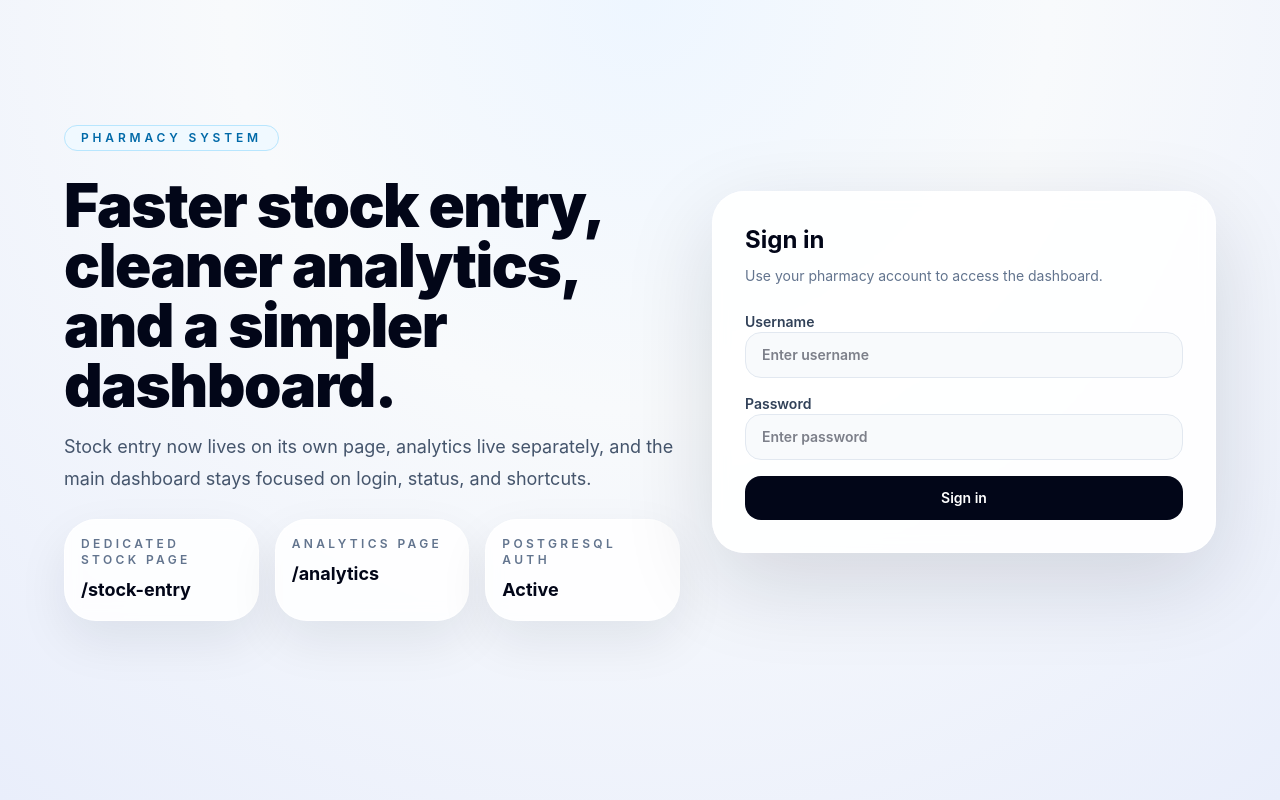
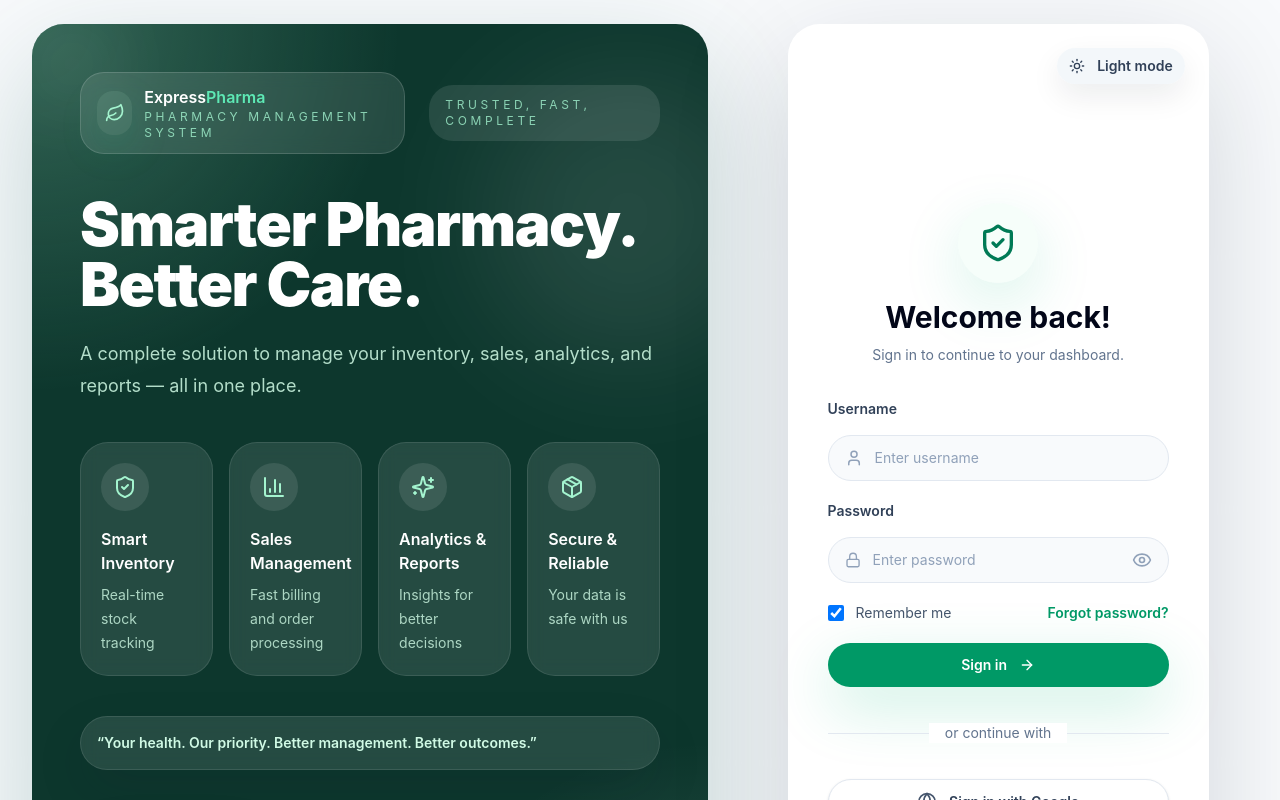
Before and after one commit to Talicho21/pharmaye, a Next.js app in the folder pharmacy-frontend/: page / in a window 1280 px wide. Shown: the top 800 px of the page. Built offline with nearby package versions, Linux system fonts and the light colour scheme.

Commit message:
final update

```diff
--- a/pharmacy-frontend/app/login/page.tsx
+++ b/pharmacy-frontend/app/login/page.tsx
@@ -43,6 +43,10 @@ type Toast = {
   tone: "success" | "error" | "info";
 };
 
+type LoginPageProps = {
+  onLoginSuccess?: (user: AuthUser, token: string) => void;
+};
+
 const featureCards = [
   {
     icon: <ShieldCheck className="h-6 w-6" />,
@@ -66,7 +70,7 @@ const featureCards = [
   },
 ];
 
-export default function LoginPage() {
+export default function LoginPage({ onLoginSuccess }: LoginPageProps) {
   const router = useRouter();
   const [username, setUsername] = useState("");
   const [password, setPassword] = useState("");
@@ -131,7 +135,13 @@ export default function LoginPage() {
         window.localStorage.setItem("rememberMe", "true");
       }
       setSessionCookie(data.token);
-      router.replace(nextPath);
+
+      // Notify parent component if callback provided, otherwise navigate
+      if (onLoginSuccess) {
+        onLoginSuccess(data.user, data.token);
+      } else {
+        router.replace(nextPath);
+      }
     } catch (error) {
       setToast({
         title: "Login failed",
--- a/pharmacy-frontend/app/page.tsx
+++ b/pharmacy-frontend/app/page.tsx
@@ -3,6 +3,7 @@
 import { useCallback, useEffect, useMemo, useState } from "react";
 import Link from "next/link";
 import { AppShell } from "@/app/components/AppShell";
+import LoginPage from "./login/page";
 import {
   MultiItemOrderCart,
   type CartItem,
@@ -146,6 +147,30 @@ export default function HomePage() {
 
   useEffect(() => {
     setMounted(true);
+    // Development-only helper: visit /?dev=1 to auto-bootstrap an admin session for quick UI testing.
+    try {
+      if (process.env.NODE_ENV === "development") {
+        const url = new URL(window.location.href);
+        const devFlag = url.searchParams.get("dev");
+        if (
+          (devFlag === "1" || devFlag === "admin") &&
+          !localStorage.getItem(SESSION_KEY)
+        ) {
+          const fake = {
+            token: "devtoken_local",
+            user: { id: 1, username: "devadmin", role: "admin" },
+          };
+          localStorage.setItem(SESSION_KEY, JSON.stringify(fake));
+          setSessionCookie(fake.token);
+          // remove the dev flag and reload once so navigation works normally
+          url.searchParams.delete("dev");
+          window.location.replace(url.toString());
+          return;
+        }
+      }
+    } catch (err) {
+      // ignore errors in dev helper
+    }
     const hydrateSession = async () => {
       try {
         const savedTheme = localStorage.getItem("pharmacy_theme_v1") as
@@ -469,101 +494,16 @@ export default function HomePage() {
   }
 
   if (!user) {
-    return (
-      <main className={pageClassName}>
-        <div className="mx-auto grid min-h-[85vh] max-w-6xl items-center gap-8 lg:grid-cols-[1.1fr_0.9fr]">
-          <section className="space-y-6">
-            <span className="inline-flex rounded-full border border-sky-200 bg-sky-50 px-4 py-1 text-xs font-semibold uppercase tracking-[0.32em] text-sky-700">
-              Pharmacy system
-            </span>
-            <div className="space-y-4">
-              <h1 className="max-w-2xl text-4xl font-black tracking-tight text-slate-950 sm:text-5xl lg:text-6xl">
-                Faster stock entry, cleaner analytics, and a simpler dashboard.
-              </h1>
-              <p className="max-w-2xl text-lg leading-8 text-slate-600">
-                Stock entry now lives on its own page, analytics live
-                separately, and the main dashboard stays focused on login,
-                status, and shortcuts.
-              </p>
-            </div>
-            <div className="grid gap-4 sm:grid-cols-3">
-              {[
-                { label: "Dedicated stock page", value: "/stock-entry" },
-                { label: "Analytics page", value: "/analytics" },
-                { label: "PostgreSQL auth", value: "Active" },
-              ].map((item) => (
-                <div
-                  key={item.label}
-                  className="rounded-4xl border border-white/80 bg-white/85 p-4 shadow-[0_20px_50px_rgba(15,23,42,0.08)] backdrop-blur"
-                >
-                  <div className="text-xs font-semibold uppercase tracking-[0.28em] text-slate-500">
-                    {item.label}
-                  </div>
-                  <div className="mt-2 text-lg font-bold text-slate-950">
-                    {item.value}
-                  </div>
-                </div>
-              ))}
-            </div>
-          </section>
-
-          <section className="rounded-4xl border border-white/80 bg-white/90 p-6 shadow-[0_30px_90px_rgba(15,23,42,0.14)] backdrop-blur sm:p-8">
-            <div className="mb-6 space-y-2">
-              <h2 className="text-2xl font-bold text-slate-950">Sign in</h2>
-              <p className="text-sm leading-6 text-slate-500">
-                Use your pharmacy account to access the dashboard.
-              </p>
-            </div>
-
-            <form className="space-y-4" onSubmit={handleLogin}>
-              <label className="block space-y-2 text-sm font-semibold text-slate-700">
-                <span>Username</span>
-                <input
-                  value={username}
-                  onChange={(event) => setUsername(event.target.value)}
-                  className="w-full rounded-2xl border border-slate-200 bg-slate-50 px-4 py-3 text-slate-950 outline-none transition focus:border-sky-400 focus:bg-white"
-                  placeholder="Enter username"
-                  autoComplete="username"
-                />
-              </label>
-              <label className="block space-y-2 text-sm font-semibold text-slate-700">
-                <span>Password</span>
-                <input
-                  value={password}
-                  onChange={(event) => setPassword(event.target.value)}
-                  type="password"
-                  className="w-full rounded-2xl border border-slate-200 bg-slate-50 px-4 py-3 text-slate-950 outline-none transition focus:border-sky-400 focus:bg-white"
-                  placeholder="Enter password"
-                  autoComplete="current-password"
-                />
-              </label>
-              <button
-                type="submit"
-                disabled={isLoggingIn}
-                className="inline-flex w-full items-center justify-center rounded-2xl bg-slate-950 px-5 py-3 text-sm font-semibold text-white transition hover:bg-slate-800 disabled:cursor-not-allowed disabled:opacity-60"
-              >
-                {isLoggingIn ? "Signing in..." : "Sign in"}
-              </button>
-            </form>
-
-            {toast ? (
-              <div
-                className={`mt-5 rounded-2xl border px-4 py-3 text-sm ${
-                  toast.tone === "success"
-                    ? "border-emerald-200 bg-emerald-50 text-emerald-800"
-                    : toast.tone === "error"
-                      ? "border-rose-200 bg-rose-50 text-rose-800"
-                      : "border-sky-200 bg-sky-50 text-sky-800"
-                }`}
-              >
-                <div className="font-semibold">{toast.title}</div>
-                <div className="mt-1">{toast.description}</div>
-              </div>
-            ) : null}
-          </section>
-        </div>
-      </main>
-    );
+    const handleLoginFromPage = (loginUser: AuthUser, loginToken: string) => {
+      setUser(loginUser);
+      setToken(loginToken);
+      localStorage.setItem(
+        SESSION_KEY,
+        JSON.stringify({ token: loginToken, user: loginUser }),
+      );
+      setSessionCookie(loginToken);
+    };
+    return <LoginPage onLoginSuccess={handleLoginFromPage} />;
   }
 
   return (
--- a/pharmacy-frontend/middleware.ts
+++ b/pharmacy-frontend/middleware.ts
@@ -2,7 +2,7 @@ import { NextRequest, NextResponse } from "next/server";
 
 const SESSION_COOKIE_KEY = "pharmacy_session_token";
 
-const PROTECTED_PATHS = ["/", "/analytics", "/stock-entry"];
+const PROTECTED_PATHS = ["/analytics", "/stock-entry", "/reports"];
 
 export function middleware(request: NextRequest) {
   const { pathname } = request.nextUrl;
@@ -26,5 +26,5 @@ export function middleware(request: NextRequest) {
 }
 
 export const config = {
-  matcher: ["/", "/login", "/analytics/:path*", "/stock-entry/:path*"],
+  matcher: ["/analytics/:path*", "/stock-entry/:path*", "/reports/:path*"],
 };
```
